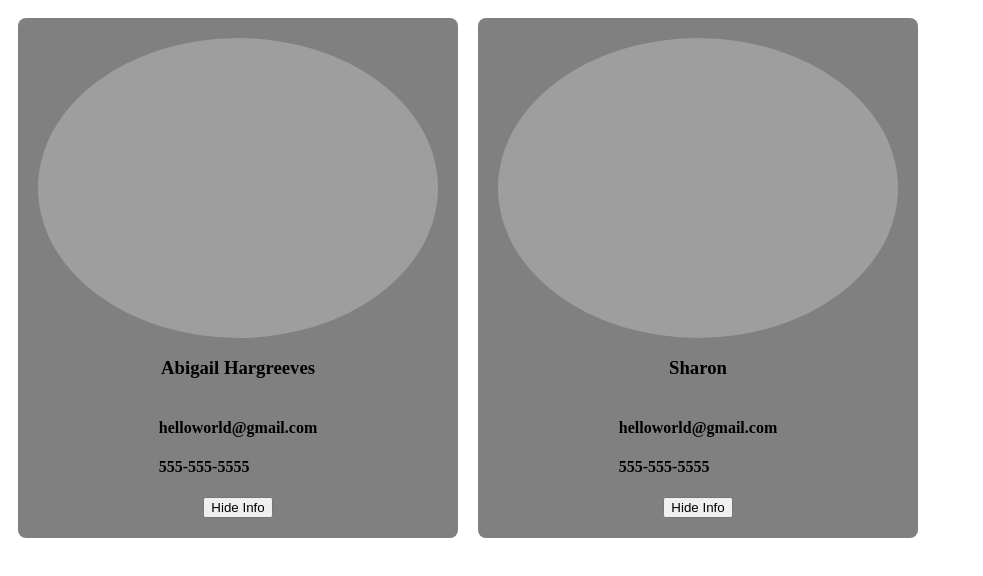
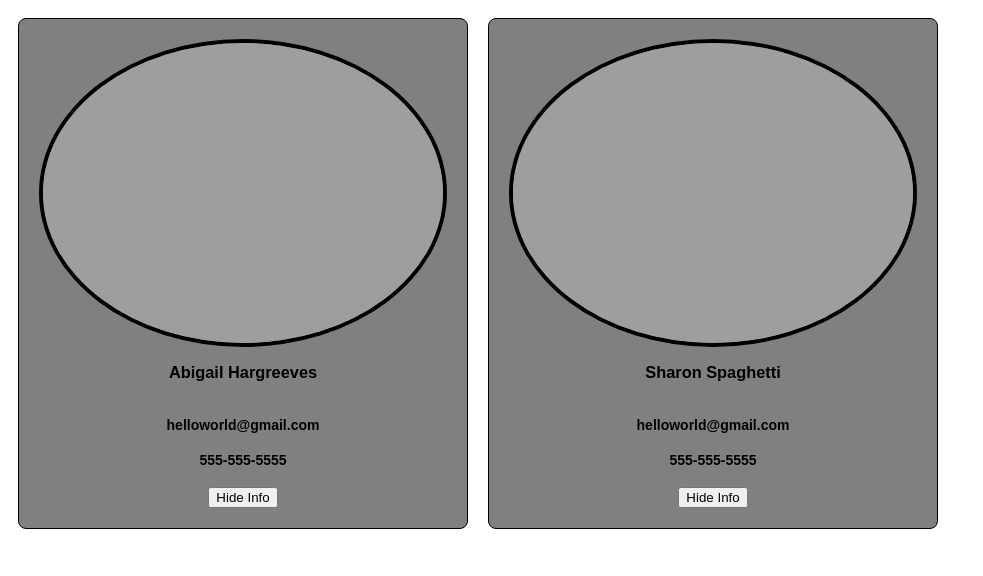
Before and after one commit to xcibe95x/WebComponents, a plain HTML site: page index.html in a window 1280 px wide. Shown: the whole page, without its empty margins (0-983 px from the left). Drawn offline with Linux system fonts and the light colour scheme.

Commit message:
Update CSS and add a few comments

```diff
--- a/index.html
+++ b/index.html
@@ -19,7 +19,7 @@
     <div slot="phone">555-555-5555</div>
 </user-card>
 
-<user-card name="Sharon" avatar="https://randomuser.me/api/portraits/women/1
+<user-card name="Sharon Spaghetti" avatar="https://randomuser.me/api/portraits/women/1
 7.jpg">
     <div slot="email">helloworld@gmail.com</div>
     <div slot="phone">555-555-5555</div>
--- a/userCard.js
+++ b/userCard.js
@@ -8,22 +8,30 @@ template.innerHTML = `
         background: grey;
         border-radius: 8px;
         margin: 10px;
+        min-width: 200px;
+        border: 1px solid black;
     }
 
-    .user-avatar {
+    .user-content {
         padding: 20px;
         display: flex;
         flex-direction: column;
         justify-content: center;
         align-items: center;
+        font-family: sans-serif;
+        font-size: 14px;
+        text-align: center;
+
     }
-    .user-avatar img{
+
+    .user-content img {
         border-radius: 50%;
+        border: 4px solid black;
     }
 </style>
 
 <div class="user-card">
-<div class="user-avatar">
+<div class="user-content">
 <img />
     <h3>Jhon Doe</h3>
     <div class="info">
@@ -58,6 +66,8 @@ class UserCard extends HTMLElement {
         // Attribute example without Shadow DOM: this.innerHTML = `${this.getAttribute('name')}`;
     }
 
+
+    // Toggle Card Informations
     toggleInfo() {
         this.showInfo = !this.showInfo;
 
@@ -73,6 +83,8 @@ class UserCard extends HTMLElement {
         }
     }
 
+
+    // Callbacks for the Toggle
     connectedCallback() {
         this.shadowRoot.querySelector('#toggle-info')
         .addEventListener('click', () => this.toggleInfo());
```
